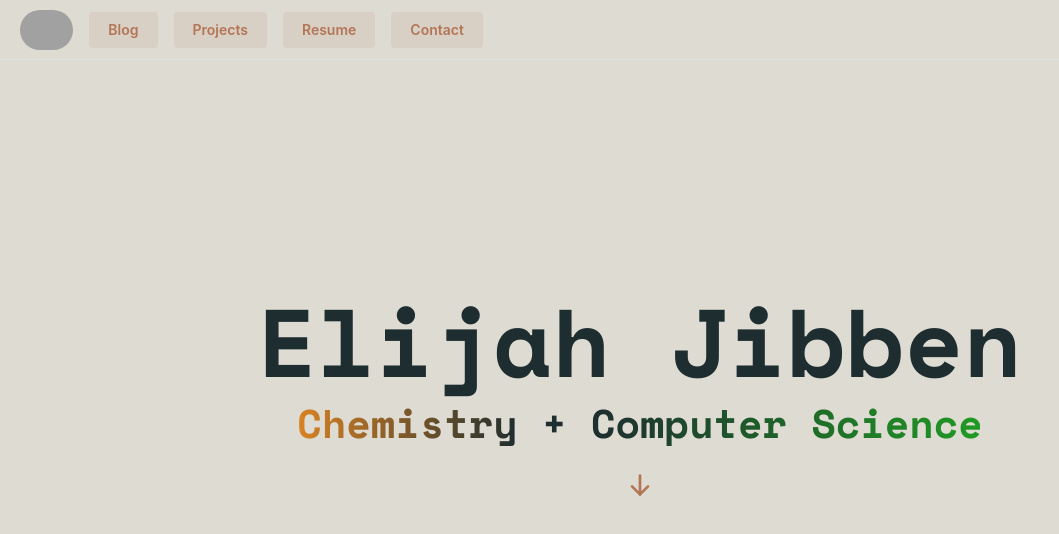
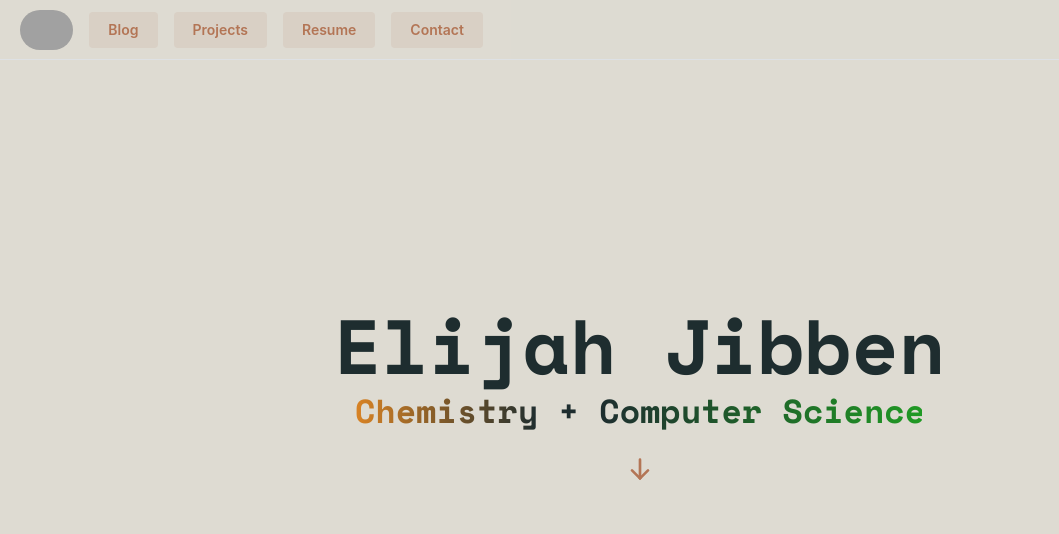
Before and after one commit to elijahjibben/elijahjibben.com-website, a Next.js app: page / in a window 1280 px wide. Shown: the top 534 px of the page, without its empty margins (0-1059 px from the left). Built offline with nearby package versions, Linux system fonts and the light colour scheme; grey boxes are pictures that could not be loaded.

Commit message:
Fix text scaling for smaller screens

```diff
--- a/app/layout.tsx
+++ b/app/layout.tsx
@@ -15,7 +15,7 @@
     <html lang="en">
       <head>
         <ColorSchemeScript/>
-        <link rel="shortcut icon" href="https://github.com/elijahjibben/mantine-testing/blob/master/images/turtle_icon_transparent.png?raw=true" />
+        <link rel="shortcut icon" href="https://github.com/elijahjibben/elijahjibben.com-website/blob/master/images/turtle_icon_transparent.png?raw=true" />
         <meta
           name="viewport"
           content="minimum-scale=1, initial-scale=1, width=device-width, user-scalable=no"
--- a/app/page.tsx
+++ b/app/page.tsx
@@ -80,7 +80,7 @@
                 style={{ height: '100%', paddingLeft: 20, paddingRight: 20 }}
               >
                 <Image
-                  src="https://github.com/elijahjibben/mantine-testing/blob/master/images/turtle_icon.png?raw=true"
+                  src="https://github.com/elijahjibben/elijahjibben.com-website/blob/master/images/turtle_icon.png?raw=true"
                   alt="Logo"
                   radius={"xl"}
                   width={40}
--- a/styles/globals.css
+++ b/styles/globals.css
@@ -1,10 +1,10 @@
-  /* Typewriter Animation for the First Line */
-  .typewriter1 h1 {
+/* Typewriter Animation for the First Line */
+.typewriter1 h1 {
     position: relative;
     width: 13ch; /* 13 characters */
     margin: 0 auto;
     border-right: 3px solid currentColor; /* Keeping the original orange cursor */
-    font-size: 600%;
+    font-size: clamp(3vw, 6vw, 10vw); /* Scaling font size */
     text-align: center;
     white-space: nowrap;
     overflow: hidden;
@@ -18,13 +18,13 @@
     width: 0; /* Initially hide the text */
     margin: 0 auto;
     border-right: 3px solid transparent; /* Initially transparent cursor */
-    font-size: 250%;
+    font-size: clamp(1vw, 2.6vw, 10vw); /* Scaling font size */
     text-align: center;
     white-space: nowrap;
     overflow: hidden;
     animation: typing2 2s steps(28, end) forwards, blink-caret 0.75s step-end infinite;
     /* Specify delays for each animation */
-    animation-delay: 3s, 2.5s; /* Typing, Cursor*/
+    animation-delay: 3s, 2.5s; /* Typing, Cursor */
     animation-fill-mode: forwards;
     line-height: 1.2; /* Adjust as needed for cursor alignment */
   }
```
